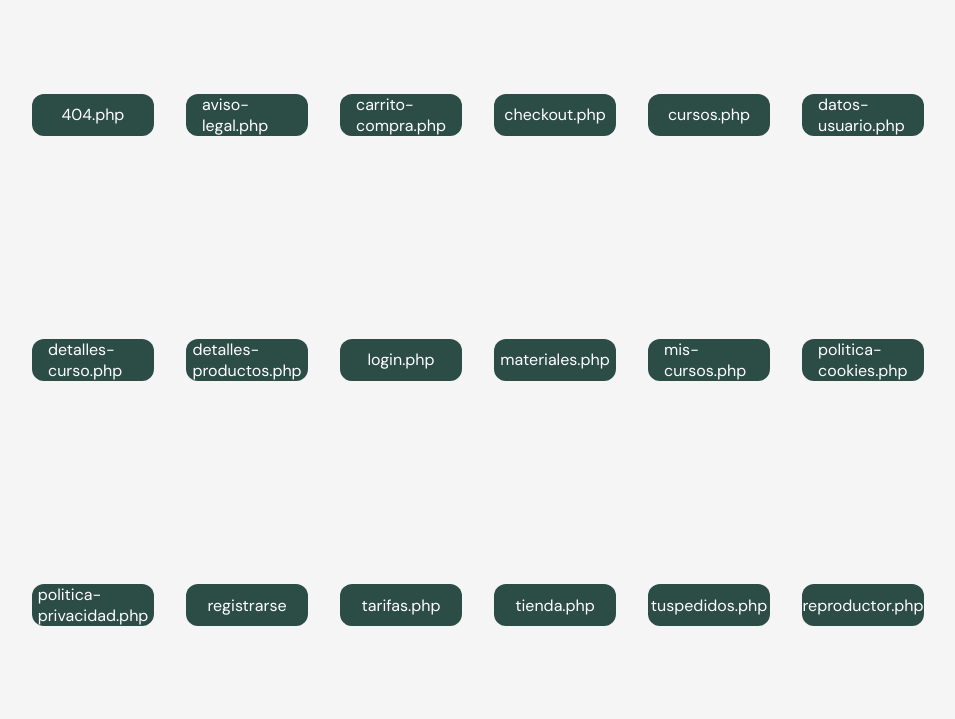
After one commit to Enolgr/growing, a PHP site: page / in a window 1280 px wide. The commit adds this page. Shown: the top 719 px of the page, without its empty margins (162-1117 px from the left). Run offline with PHP 8.4, Linux system fonts and the light colour scheme.

Commit message:
subida index y cambios en el checkbox

```diff
--- /dev/null
+++ b/index.html
@@ -0,0 +1,31 @@
+<!DOCTYPE html>
+<html lang="en">
+  <head>
+    <meta charset="UTF-8" />
+    <meta name="viewport" content="width=device-width, initial-scale=1.0" />
+    <link rel="stylesheet" href="./styles/general.css">
+    <link rel="stylesheet" href="./styles/index.css">
+    <title>Index</title>
+  </head>
+
+  <body class="div-grid">
+    <a href="./404.php" class="btn">404.php</a>
+    <a href="./aviso-legal.php" class="btn">aviso-legal.php</a>
+    <a href="./carrito-compra.php" class="btn">carrito-compra.php</a>
+    <a href="./checkout.php" class="btn">checkout.php</a>
+    <a href="./cursos.php" class="btn">cursos.php</a>
+    <a href="./datos-usuario.php" class="btn">datos-usuario.php</a>
+    <a href="./detalles-curso.php" class="btn">detalles-curso.php</a>
+    <a href="./detalles-productos.php" class="btn">detalles-productos.php</a>
+    <a href="./login.php" class="btn">login.php</a>
+    <a href="./materiales.php" class="btn">materiales.php</a>
+    <a href="./mis-cursos.php" class="btn">mis-cursos.php</a>
+    <a href="./politica-cookies.php" class="btn">politica-cookies.php</a>
+    <a href="./politica-privacidad.php" class="btn">politica-privacidad.php</a>
+    <a href="./registrarse" class="btn">registrarse</a>
+    <a href="./tarifas.php" class="btn">tarifas.php</a>
+    <a href="./tienda.php" class="btn">tienda.php</a>
+    <a href="./tuspedidos.php" class="btn">tuspedidos.php</a>
+    <a href="./reproductor.php" class="btn">reproductor.php</a>
+  </body>
+</html>
--- a/styles/general.css
+++ b/styles/general.css
@@ -323,6 +323,13 @@ input {
 
 /* Checkbox */
 
+.custom-checkbox {
+  display: flex;
+  flex-direction: column;
+  align-items: center;
+  justify-content: center;
+}
+
 .custom-checkbox input {
   display: none; /* Oculta el checkbox original */
 }
@@ -331,8 +338,8 @@ input {
   display: inline-flex;
   align-items: center;
   justify-content: center;
-  width: 16px;
-  height: 16px;
+  width: 20px;
+  height: 20px;
   border-radius: 0.3125rem;
   border: 1px solid #2C4C46;
   background: #2C4C46;
@@ -341,7 +348,7 @@ input {
 }
 
 .custom-checkbox svg {
-  display: none; /* Oculto por defecto */
+  display: none;
 }
 
 .custom-checkbox input:checked + span svg {
--- /dev/null
+++ b/styles/index.css
@@ -0,0 +1,19 @@
+body, html{
+    width: 100%;
+    height: 90vh;
+    display: flex;
+    flex-direction: column;
+    align-items: center;
+    justify-content: center;
+}
+
+
+.div-grid{
+    width: 80%;
+    display: flex;
+    flex-direction: row;
+    flex-wrap: wrap;
+    align-items: center;
+    justify-content: center;
+    gap: 2rem;
+}
```
